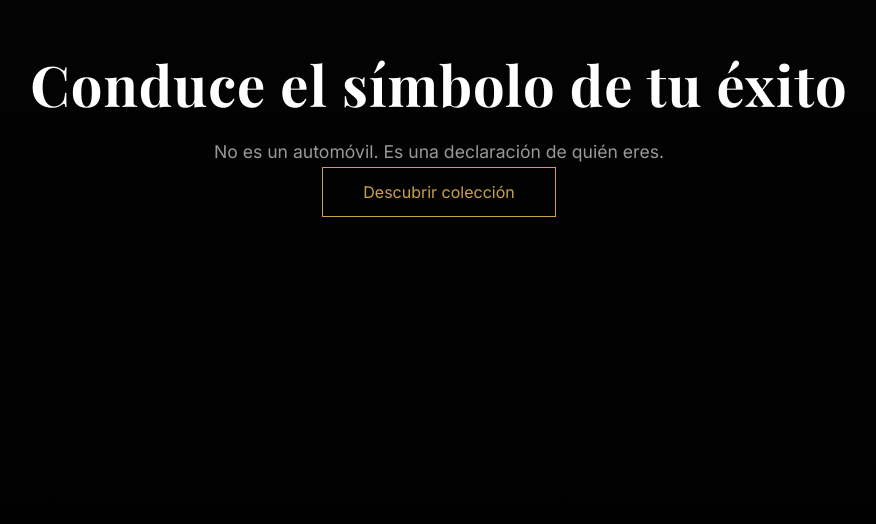
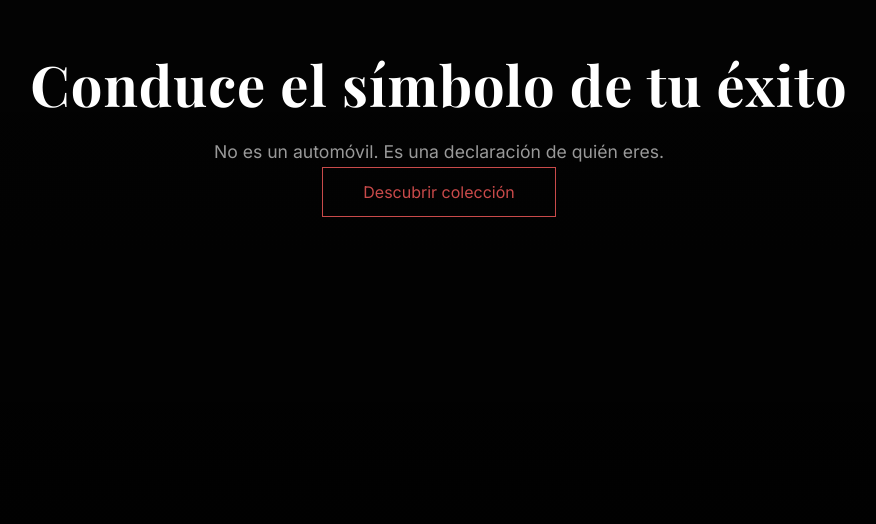
Before and after one commit to parayak/sumatone, a plain HTML site: page index.html in a window 1280 px wide. Shown: the part 276-800 px from the top of the page, without its empty margins (201-1077 px from the left). Drawn offline with nearby package versions, Linux system fonts and the light colour scheme.

Commit message:
segundo guardado

```diff
--- a/index.html
+++ b/index.html
@@ -11,7 +11,7 @@
 <style>
 :root {
     --negro: #0b0b0b;
-    --dorado: #c9a24a;
+    --dorado: #c94a4a;
     --blanco: #ffffff;
     --gris: #1c1c1c;
     --gris-claro: #999;
```
